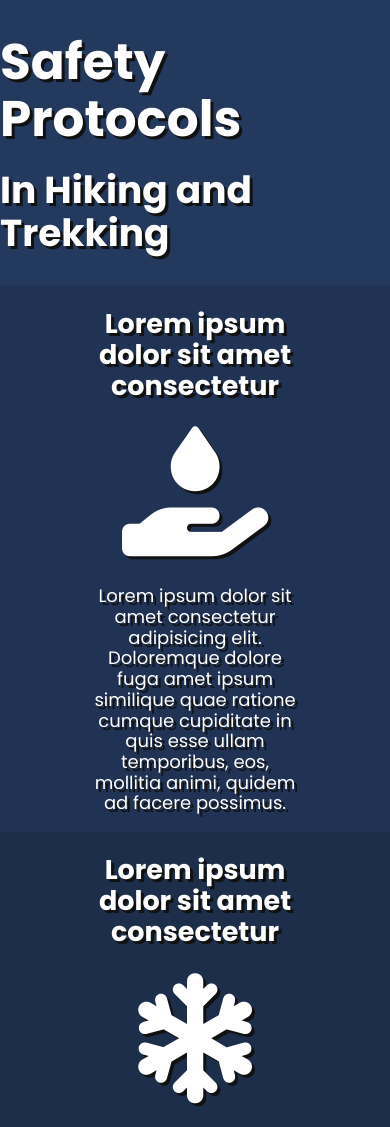
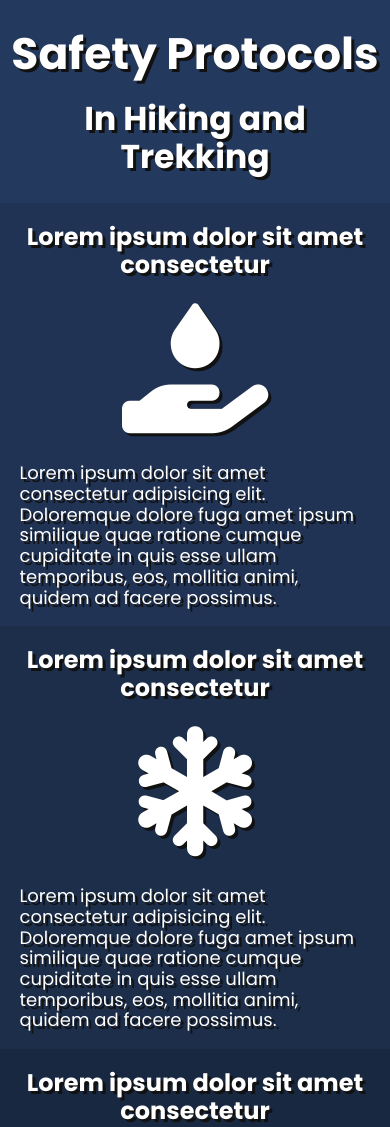
Before and after one commit to DragunWF/Hiking-Safety-Protocol-Web-App, a website: page index.html in a window 390 px wide. Shown: the top 1127 px of the page. Drawn offline with nearby package versions, Linux system fonts and the light colour scheme.

Commit message:
Added animations and media queries

```diff
--- a/css/styles.css
+++ b/css/styles.css
@@ -15,6 +15,7 @@ header {
   display: block;
   width: 100%;
   margin-top: 0;
+  text-align: center;
   font-size: 2.5rem;
 }
 
@@ -24,6 +25,17 @@ header h1 {
 
 header h2 {
   margin-top: 1rem;
+}
+
+@media screen and (max-width: 480px) {
+  header {
+    font-size: 2.2rem;
+  }
+
+  header h1,
+  header h2 {
+    width: 95%;
+  }
 }
 
 /* Objects */
@@ -37,6 +49,19 @@ header h2 {
 .icons {
   font-size: 13rem;
   padding: 2rem;
+  transition: all 0.35s;
+}
+
+.icons:hover {
+  transform: scale(1.05);
+}
+
+.text-animation {
+  transition: all 0.25s;
+}
+
+.text-animation:hover {
+  transform: scale(1.008);
 }
 
 /* Main */
@@ -50,6 +75,7 @@ header h2 {
 }
 
 .container h2 {
+  font-size: 2.5rem;
   margin-bottom: 0.5rem;
   width: 50%;
 }
@@ -57,6 +83,18 @@ header h2 {
 .container p {
   margin-top: 1rem;
   width: 55%;
+}
+
+@media screen and (max-width: 480px) {
+  .container h2 {
+    font-size: 2.4rem;
+    width: 95%;
+  }
+
+  .container p {
+    width: 90%;
+    text-align: left;
+  }
 }
 
 /* Background Colors */
```
